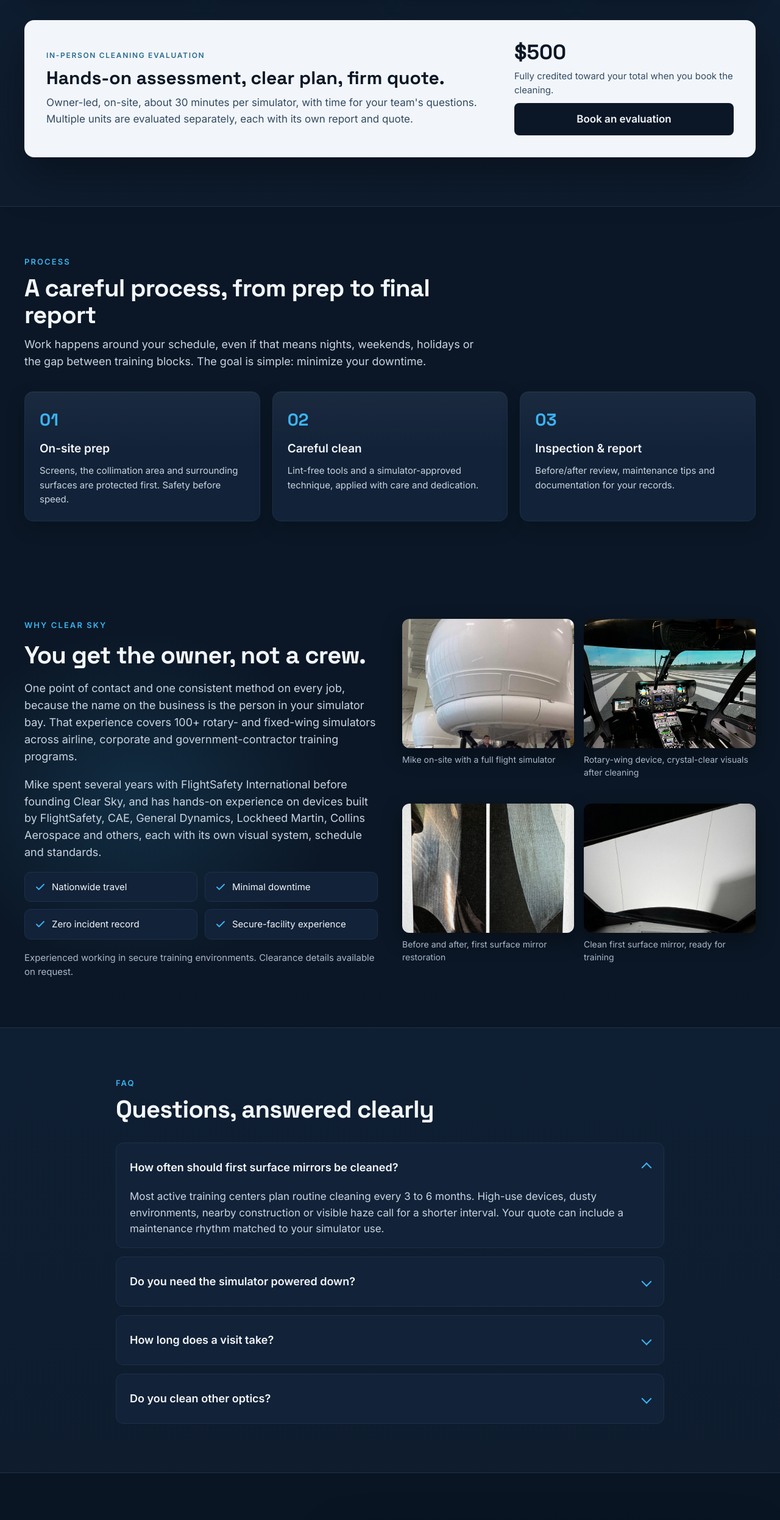
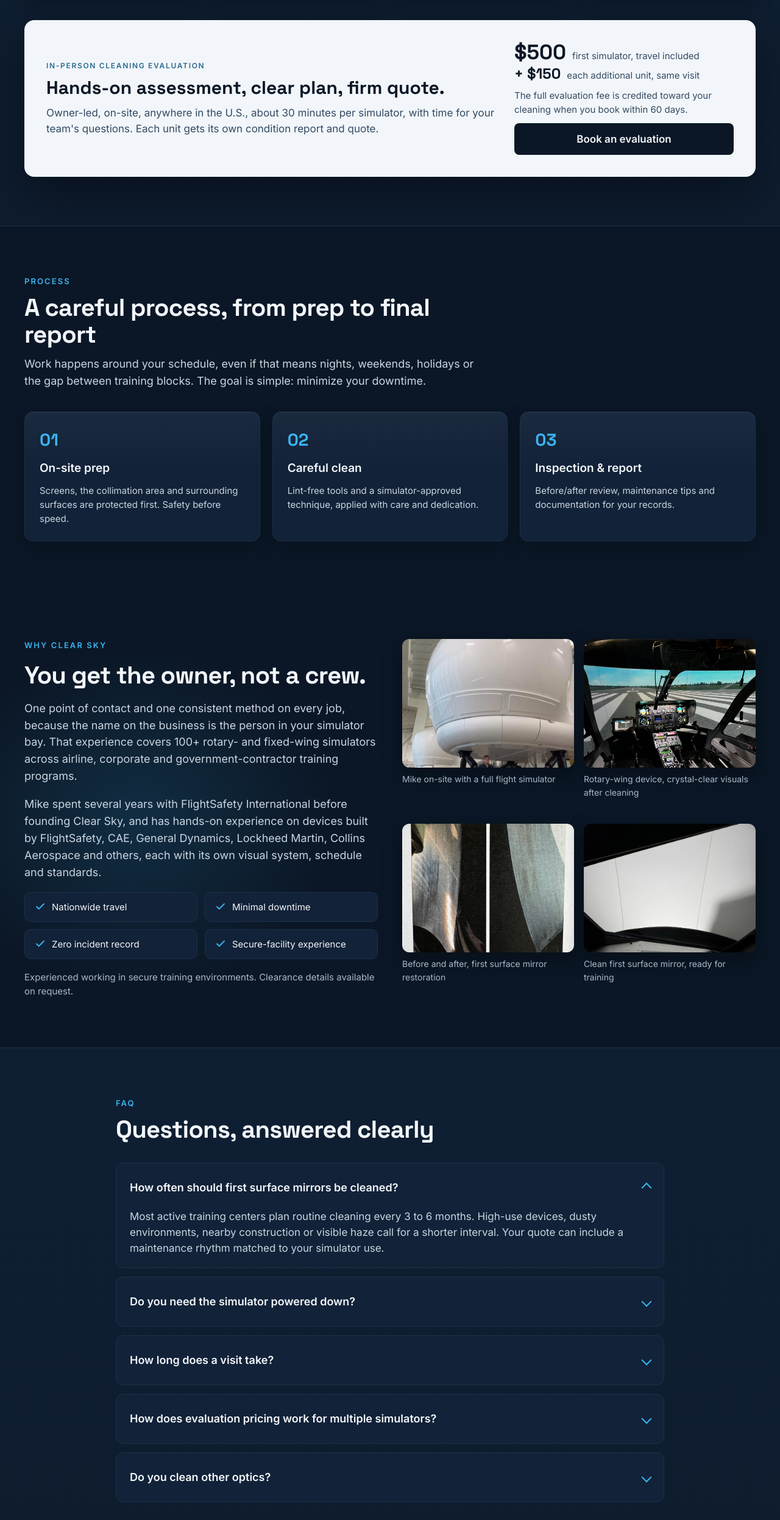
Before and after one commit to JonAponte/clearsky-website, a plain HTML site: page index.html in a window 1280 px wide. Shown: the part 3195-5688 px from the top of the page at 61% size. Drawn offline with Linux system fonts and the light colour scheme.

Commit message:
Evaluation pricing: $500 first simulator + $150 each additional unit
- Price block shows both tiers; 'travel included' and 60-day credit rule
- Form: added 'Number of simulators' field; evaluation checkbox updated
- FAQ: new entry explaining multi-unit evaluation pricing

Co-Authored-By: Claude Fable 5.1 <noreply@anthropic.com>
Claude-Session: https://claude.ai/code/session_01TsEQD5AXFeAQydeirsjsKE

```diff
--- a/index.html
+++ b/index.html
@@ -226,11 +226,14 @@
       <div style="grid-column: span 8; display: flex; flex-direction: column; gap: 10px; min-width: 0">
         <p style="margin: 0; font-size: 12px; letter-spacing: 0.14em; text-transform: uppercase; color: #2A6B8F; font-weight: 600">In-person cleaning evaluation</p>
         <h3 style="margin: 0; font-family: 'Space Grotesk', Inter, sans-serif; font-weight: 700; font-size: 30px; line-height: 1.15">Hands-on assessment, clear plan, firm quote.</h3>
-        <p style="margin: 0; color: #334A62">Owner-led, on-site, about 30 minutes per simulator, with time for your team's questions. Multiple units are evaluated separately, each with its own report and quote.</p>
+        <p style="margin: 0; color: #334A62">Owner-led, on-site, anywhere in the U.S., about 30 minutes per simulator, with time for your team's questions. Each unit gets its own condition report and quote.</p>
       </div>
       <div style="grid-column: span 4; display: flex; flex-direction: column; gap: 10px; min-width: 0">
-        <p style="margin: 0; font-family: 'Space Grotesk', Inter, sans-serif; font-weight: 700; font-size: 34px; line-height: 1">$500</p>
-        <p style="margin: 0; font-size: 15px; color: #334A62">Fully credited toward your total when you book the cleaning.</p>
+        <div style="display: flex; flex-direction: column; gap: 6px">
+          <p style="margin: 0; display: flex; align-items: baseline; gap: 10px"><span style="font-family: 'Space Grotesk', Inter, sans-serif; font-weight: 700; font-size: 34px; line-height: 1">$500</span><span style="font-size: 15px; color: #334A62">first simulator, travel included</span></p>
+          <p style="margin: 0; display: flex; align-items: baseline; gap: 10px"><span style="font-family: 'Space Grotesk', Inter, sans-serif; font-weight: 700; font-size: 24px; line-height: 1">+ $150</span><span style="font-size: 15px; color: #334A62">each additional unit, same visit</span></p>
+        </div>
+        <p style="margin: 0; font-size: 15px; color: #334A62">The full evaluation fee is credited toward your cleaning when you book within 60 days.</p>
         <a href="#quote" style="background: #0B1726; color: #F2F6FA; text-decoration: none; font-weight: 600; padding: 13px 22px; border-radius: 8px; text-align: center; min-height: 44px; box-sizing: border-box; display: inline-flex; align-items: center; justify-content: center">Book an evaluation</a>
       </div>
     </div>
@@ -323,6 +326,10 @@
           <p style="margin: 12px 0 0; color: #C9D5E1">An in-person evaluation takes about 30 minutes per device. Cleaning time depends on the simulator's size and model, and on the number and size of its mirrors, so it's quoted per device. Either way, work is scheduled around your training blocks.</p>
         </details>
         <details style="background: #122238; border: 1px solid #1E3148; border-radius: 12px; padding: 18px 22px">
+          <summary style="cursor: pointer; font-weight: 600; font-size: 18px; min-height: 44px; display: flex; align-items: center">How does evaluation pricing work for multiple simulators?</summary>
+          <p style="margin: 12px 0 0; color: #C9D5E1">The first simulator is $500, which covers travel to your site anywhere in the U.S. Each additional unit evaluated on the same visit is $150. A four-sim center pays $950, not $2,000. The whole fee is credited toward your cleaning when you book within 60 days.</p>
+        </details>
+        <details style="background: #122238; border: 1px solid #1E3148; border-radius: 12px; padding: 18px 22px">
           <summary style="cursor: pointer; font-weight: 600; font-size: 18px; min-height: 44px; display: flex; align-items: center">Do you clean other optics?</summary>
           <p style="margin: 12px 0 0; color: #C9D5E1">Yes. Beyond first surface mirrors, Clear Sky cleans beam splitter and combiner glass, back and front projection screens and chin window fold mirrors, and handles moth remediation inside visual-system enclosures.</p>
         </details>
@@ -369,7 +376,7 @@
             <label style="display: flex; gap: 10px; align-items: center; background: #FFFFFF; border: 1px solid #C9D5E1; border-radius: 8px; padding: 10px 12px; min-height: 44px; box-sizing: border-box; font-size: 15px"><input type="checkbox" name="services" value="Chin window fold mirror" style="width: 18px; height: 18px">Chin window fold mirror</label>
             <label style="display: flex; gap: 10px; align-items: center; background: #FFFFFF; border: 1px solid #C9D5E1; border-radius: 8px; padding: 10px 12px; min-height: 44px; box-sizing: border-box; font-size: 15px"><input type="checkbox" name="services" value="Beam splitter glass" style="width: 18px; height: 18px">Beam splitter glass</label>
           </div>
-          <label style="display: flex; gap: 10px; align-items: flex-start; background: #E3EEF7; border: 1px solid #9CC9E6; border-radius: 8px; padding: 12px; box-sizing: border-box; font-size: 15px"><input type="checkbox" name="services" value="In-person evaluation ($500, credited)" style="width: 18px; height: 18px; margin-top: 2px"><span><strong style="font-weight: 600">In-person cleaning evaluation</strong> <span style="color: #334A62">($500, fully credited toward the cleaning)</span></span></label>
+          <label style="display: flex; gap: 10px; align-items: flex-start; background: #E3EEF7; border: 1px solid #9CC9E6; border-radius: 8px; padding: 12px; box-sizing: border-box; font-size: 15px"><input type="checkbox" name="services" value="In-person evaluation ($500 first unit + $150 each additional, credited)" style="width: 18px; height: 18px; margin-top: 2px"><span><strong style="font-weight: 600">In-person cleaning evaluation</strong> <span style="color: #334A62">($500 first simulator, $150 each additional unit, fully credited toward the cleaning)</span></span></label>
         </fieldset>
 
         <div style="display: grid; grid-template-columns: repeat(2, minmax(0, 1fr)); gap: 16px">
@@ -378,7 +385,8 @@
           <label style="display: flex; flex-direction: column; gap: 6px; font-weight: 600; font-size: 15px">Email *<input type="email" name="email" required autocomplete="email" style="border: 1px solid #C9D5E1; border-radius: 8px; padding: 12px; min-height: 44px; box-sizing: border-box; font-weight: 400; background: #FFFFFF; color: #0B1726"></label>
           <label style="display: flex; flex-direction: column; gap: 6px; font-weight: 600; font-size: 15px">Phone<input type="tel" name="phone" autocomplete="tel" style="border: 1px solid #C9D5E1; border-radius: 8px; padding: 12px; min-height: 44px; box-sizing: border-box; font-weight: 400; background: #FFFFFF; color: #0B1726"></label>
           <label style="display: flex; flex-direction: column; gap: 6px; font-weight: 600; font-size: 15px">Simulator type<select name="simulator_type" style="border: 1px solid #C9D5E1; border-radius: 8px; padding: 12px; min-height: 44px; box-sizing: border-box; font-weight: 400; background: #FFFFFF; color: #0B1726"><option>Full Flight Simulator (FFS)</option><option>Flight Training Device (FTD)</option><option>Fixed-base / other</option><option>Multiple devices</option></select></label>
-          <label style="display: flex; flex-direction: column; gap: 6px; font-weight: 600; font-size: 15px">Number of mirrors<input type="number" name="mirror_count" min="1" style="border: 1px solid #C9D5E1; border-radius: 8px; padding: 12px; min-height: 44px; box-sizing: border-box; font-weight: 400; background: #FFFFFF; color: #0B1726"></label>
+          <label style="display: flex; flex-direction: column; gap: 6px; font-weight: 600; font-size: 15px">Number of simulators<input type="number" name="unit_count" min="1" value="1" style="border: 1px solid #C9D5E1; border-radius: 8px; padding: 12px; min-height: 44px; box-sizing: border-box; font-weight: 400; background: #FFFFFF; color: #0B1726"></label>
+          <label style="display: flex; flex-direction: column; gap: 6px; font-weight: 600; font-size: 15px">Number of mirrors (total)<input type="number" name="mirror_count" min="1" style="border: 1px solid #C9D5E1; border-radius: 8px; padding: 12px; min-height: 44px; box-sizing: border-box; font-weight: 400; background: #FFFFFF; color: #0B1726"></label>
         </div>
         <label style="display: flex; flex-direction: column; gap: 6px; font-weight: 600; font-size: 15px">Message<textarea name="message" rows="4" placeholder="Device details, timing, location, or anything helpful" style="border: 1px solid #C9D5E1; border-radius: 8px; padding: 12px; box-sizing: border-box; font-weight: 400; resize: vertical; background: #FFFFFF; color: #0B1726"></textarea></label>
         <button type="submit" style="background: #0B1726; color: #F2F6FA; border: 0; font-weight: 600; font-size: 17px; padding: 15px 24px; border-radius: 8px; min-height: 48px; cursor: pointer">Request a quote →</button>
```
